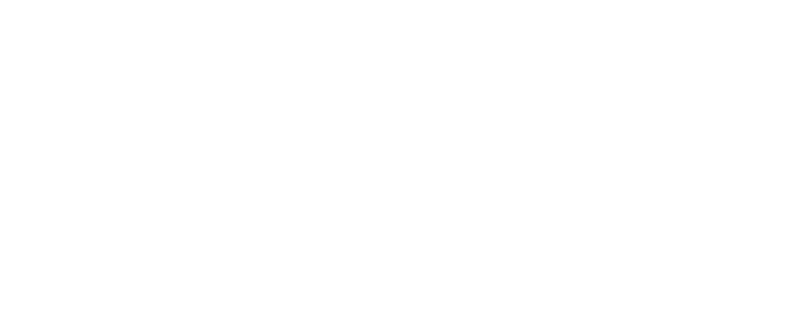
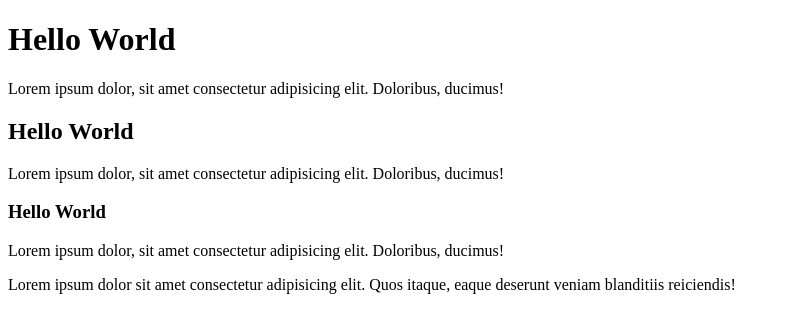
Before and after one commit to sun-n-y/moreCSS, a plain HTML site: page index.html in a window 1280 px wide. Shown: the whole page, without its empty margins (0-789 px from the left). Drawn offline with Linux system fonts and the light colour scheme.

Commit message:
add html structure for css variables

```diff
--- a/index.html
+++ b/index.html
@@ -7,5 +7,27 @@
     <link rel="stylesheet" href="./main.css" />
     <title>More CSS</title>
   </head>
-  <body></body>
+  <body>
+    <h1>Hello World</h1>
+    <p>
+      Lorem ipsum dolor, sit amet consectetur adipisicing elit. Doloribus,
+      ducimus!
+    </p>
+    <h2>Hello World</h2>
+    <p>
+      Lorem ipsum dolor, sit amet consectetur adipisicing elit. Doloribus,
+      ducimus!
+    </p>
+    <h3>Hello World</h3>
+    <p>
+      Lorem ipsum dolor, sit amet consectetur adipisicing elit. Doloribus,
+      ducimus!
+    </p>
+    <div class="main">
+      <p class="main-text">
+        Lorem ipsum dolor sit amet consectetur adipisicing elit. Quos itaque,
+        eaque deserunt veniam blanditiis reiciendis!
+      </p>
+    </div>
+  </body>
 </html>
--- a/main.css
+++ b/main.css
@@ -1 +1 @@
-/* more css */
+/* more css: css variables  */
```
